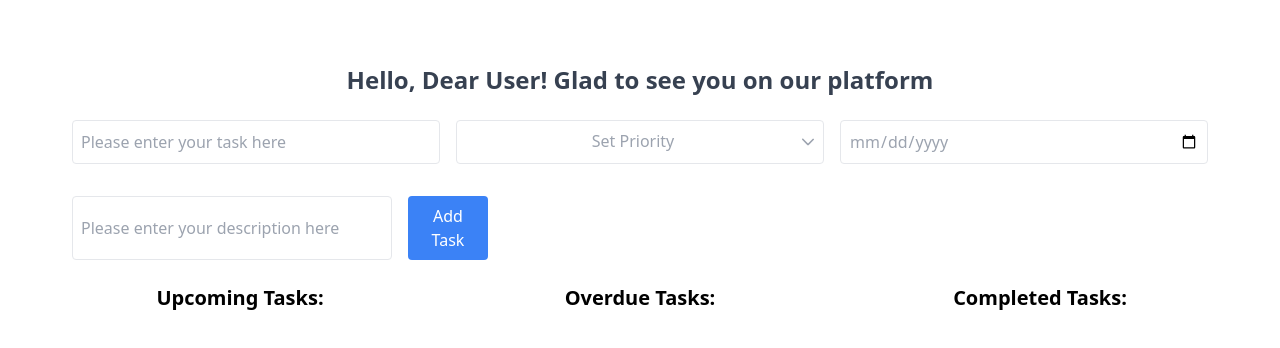
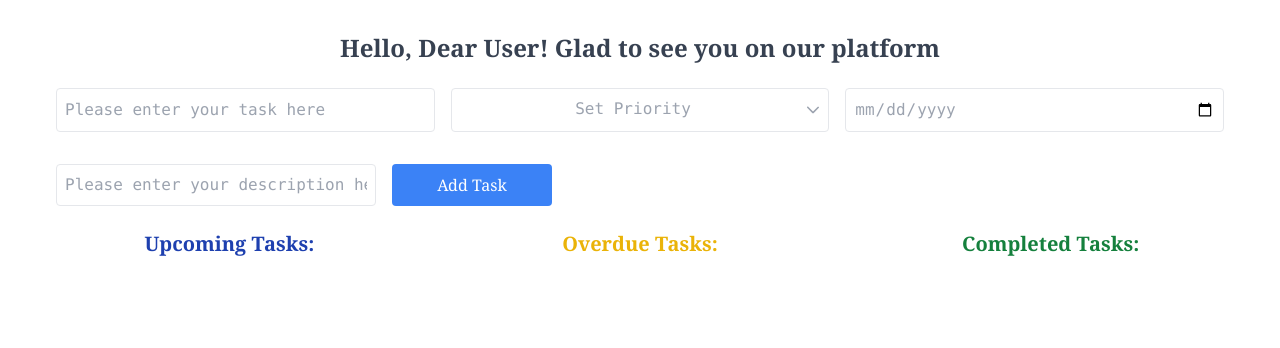
Before and after one commit to harsh-9389/EliteFit.AI-Assignment, a React (Vite) app in the folder frontend/: page / in a window 1280 px wide. Shown: the top 348 px of the page. Built offline with nearby package versions, Linux system fonts and the light colour scheme.

Commit message:
CSS classes added

```diff
--- a/frontend/src/App.tsx
+++ b/frontend/src/App.tsx
@@ -1,7 +1,6 @@
 import React, {useEffect, useState} from 'react'
-// @ts-ignore
 import './App.css';
-import { Dropdown } from 'primereact/dropdown';
+import {Dropdown} from 'primereact/dropdown';
 
 type custom = {
     title: string,
@@ -12,25 +11,6 @@ type custom = {
 }
 
 function App() {
-    // const [name, setName] = useState<string>('User');
-
-    // useEffect(() => {
-    //     if (name == null) {
-    //         const inputName: string | null = prompt("Please enter your name: ");
-    //         console.log(inputName)
-    //         setName(inputName);
-    //     }
-    //
-    //     localStorage.setItem('name', JSON.stringify(name));
-    // }, []);
-    //
-    // useEffect(() => {
-    //     const savedName = localStorage.getItem('name');
-    //     if (savedName) {
-    //         setName(JSON.parse(savedName));
-    //     }
-    // }, []);
-
     const [title, setTitle] = useState<string>('')
     const [priority, setPriority] = useState<string>('')
     const [dueDate, setDueDate] = useState<Date>()
@@ -55,7 +35,20 @@ function App() {
         setDescription(event.target.value)
     }
 
-    const handleAddTask: any = (): void => {
+    const getPriorityValue = (priority: string): number => {
+        switch (priority) {
+            case 'High':
+                return 1;
+            case 'Medium':
+                return 2;
+            case 'Low':
+                return 3;
+            default:
+                return 4;
+        }
+    };
+
+    const handleAddTask = (): void => {
         if (!title || !priority || !dueDate || !description) {
             alert("Please fill in all fields before adding a task.");
             return;
@@ -67,9 +60,11 @@ function App() {
             dueDate,
             description,
             status
-        }
-        setTasks([...tasks, newTask]);
-    }
+        };
+
+        const updatedTasks = [...tasks, newTask].sort((a, b) => getPriorityValue(a.priority) - getPriorityValue(b.priority));
+        setTasks(updatedTasks);
+    };
 
     const handleDelete: any = (task: custom): void => {
         const updatedTasks: custom[] = tasks.filter((element: custom): boolean => element !== task);
@@ -79,7 +74,7 @@ function App() {
     const handleComplete = (task: custom): void => {
         const updatedTasks: custom[] = tasks.map((element: custom): custom => {
             if (element === task) {
-                return { ...element, status: 'completed' };
+                return {...element, status: 'completed'};
             }
             return element;
         });
@@ -90,7 +85,7 @@ function App() {
         const now = new Date();
         const updatedTasks = tasks.map((task: custom): custom => {
             if (task.status === 'upcoming' && task.dueDate < now) {
-                return { ...task, status: 'due' };
+                return {...task, status: 'due'};
             }
             return task;
         });
@@ -98,7 +93,7 @@ function App() {
     }
 
     useEffect(() => {
-        const interval = setInterval(moveTasksToDue, 60000); // Check every minute
+        const interval = setInterval(moveTasksToDue, 30000); // Check every minute
         return () => clearInterval(interval);
     }, [tasks]);
 
@@ -118,8 +113,8 @@ function App() {
     }, [tasks]);
 
     return (
-      <div className="container mx-auto p-4">
-          <h2 className="text-2xl font-bold m-4 text-gray-700">Hello, Dear User! Glad to see you on our platform</h2>
+        <div className="container mx-auto">
+            <h2 className="text-2xl font-bold text-gray-700 font-serif">Hello, Dear User! Glad to see you on our platform</h2>
 
             <div className="flex m-4">
                 <input
@@ -128,7 +123,7 @@ function App() {
                     value={title}
                     placeholder="Please enter your task here"
                     onChange={handleChangeInput}
-                  className="border p-2 rounded w-full m-2"
+                    className="border p-2 rounded w-full m-2 font-mono"
                 />
                 <Dropdown
                     type="text"
@@ -136,13 +131,13 @@ function App() {
                     onChange={handleChangePriority}
                     options={['High', 'Medium', 'Low']}
                     placeholder="Set Priority"
-                  className="border p-2 rounded w-full m-2 text-gray-400"
+                    className="border p-2 rounded w-full m-2 text-gray-400 font-mono"
                 />
                 <input
                     type="date"
                     name='Due Date'
                     onChange={handleChangeDate}
-                  className="border p-2 rounded w-full m-2 text-gray-400"
+                    className="border p-2 rounded w-full m-2 text-gray-400 font-mono"
                 />
             </div>
 
@@ -153,74 +148,69 @@ function App() {
                     name="description"
                     placeholder="Please enter your description here"
                     onChange={handleChangeDescription}
-                  className="border p-2 rounded w-80 m-2"
+                    className="border p-2 rounded w-80 m-2 font-mono"
                 />
                 <button
                     onClick={handleAddTask}
-                  className="bg-blue-500 text-white p-2 rounded right-4 w-20 m-2"
-              >Add Task</button>
+                    className="bg-blue-500 text-white p-2 rounded w-40 m-2 font-serif"
+                >Add Task
+                </button>
             </div>
 
             <div className="flex space-x-4">
                 <div className="w-1/3">
-                  <h3 className="text-xl font-semibold mb-2">Upcoming Tasks:</h3>
+                    <h3 className="text-xl font-semibold mb-2 text-blue-800 font-serif">Upcoming Tasks:</h3>
                     <ul className="list-disc pl-5">
                         {tasks.filter((task: custom): boolean => task.status === 'upcoming')?.map((task: custom, index: number) => (
-                          <li key={index} className="mb-2">
-                              <div className="border p-2 rounded">
+                                <div className="border p-2 rounded bg-blue-200 font-mono mb-2">
                                     <p><strong>Title:</strong> {task.title}</p>
                                     <p><strong>Due Date:</strong> {task.dueDate.toDateString()}</p>
                                     <p><strong>Priority:</strong> {task.priority}</p>
                                     <p><strong>Description:</strong> {task.description}</p>
                                     <button onClick={() => handleComplete(task)}
-                                          className="bg-green-500 text-white p-1 rounded mr-2">Completed
+                                            className="bg-green-500 text-white p-1 rounded mr-2 font-serif">Completed
                                     </button>
                                     <button onClick={() => handleDelete(task)}
-                                          className="bg-red-500 text-white p-1 rounded">Delete
+                                            className="bg-red-500 text-white p-1 rounded font-serif">Delete
                                     </button>
                                 </div>
-                          </li>
                         ))}
                     </ul>
                 </div>
 
                 <div className="w-1/3">
-                  <h3 className="text-xl font-semibold mb-2">Overdue Tasks:</h3>
+                    <h3 className="text-xl font-semibold mb-2 font-serif text-yellow-500">Overdue Tasks:</h3>
                     <ul className="list-disc pl-5">
                         {tasks.filter((task: custom): boolean => task.status === 'due')?.map((task: custom, index: number) => (
-                          <li key={index} className="mb-2">
-                              <div className="border p-2 rounded">
+                                <div className="border p-2 rounded bg-yellow-200 font-mono mb-2">
                                     <p><strong>Title:</strong> {task.title}</p>
                                     <p><strong>Due Date:</strong> {task.dueDate.toDateString()}</p>
                                     <p><strong>Priority:</strong> {task.priority}</p>
                                     <p><strong>Description:</strong> {task.description}</p>
                                     <button onClick={() => handleComplete(task)}
-                                          className="bg-green-500 text-white p-1 rounded mr-2">Completed
+                                            className="bg-green-500 text-white p-1 rounded mr-2 font-serif">Completed
                                     </button>
                                     <button onClick={() => handleDelete(task)}
-                                          className="bg-red-500 text-white p-1 rounded">Delete
+                                            className="bg-red-500 text-white p-1 rounded font-serif">Delete
                                     </button>
                                 </div>
-                          </li>
                         ))}
                     </ul>
                 </div>
 
                 <div className="w-1/3">
-                  <h3 className="text-xl font-semibold mb-2">Completed Tasks:</h3>
+                    <h3 className="text-xl font-semibold mb-2 text-green-700 font-serif">Completed Tasks:</h3>
                     <ul className="list-disc pl-5">
                         {tasks.filter((task: custom): boolean => task.status === 'completed')?.map((task: custom, index: number) => (
-                          <li key={index} className="mb-2">
-                              <div className="border p-2 rounded">
+                                <div className="border p-2 rounded bg-green-200 font-mono mb-2">
                                     <p><strong>Title:</strong> {task.title}</p>
                                     <p><strong>Due Date:</strong> {task.dueDate.toDateString()}</p>
                                     <p><strong>Priority:</strong> {task.priority}</p>
                                     <p><strong>Description:</strong> {task.description}</p>
                                     <button onClick={() => handleDelete(task)}
-                                          className="bg-red-500 text-white p-1 rounded">Delete
+                                            className="bg-red-500 text-white p-1 rounded font-serif">Delete
                                     </button>
                                 </div>
-                          </li>
                         ))}
                     </ul>
                 </div>
--- /dev/null
+++ b/frontend/src/declarations.d.ts
@@ -0,0 +1 @@
+declare module '*.css';
```
Also changed, not shown: 1 other file (tests, documents, lock files or other folders). Lines whose indentation alone changed are shown as unchanged.
